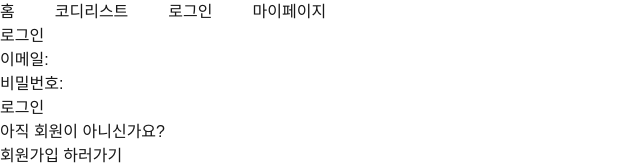
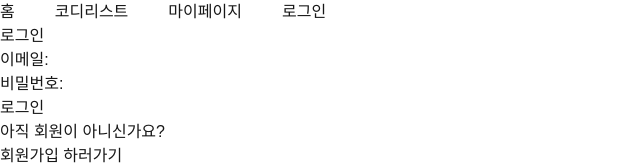
Before and after one commit to jeongol/outfit-of-the-weather, a Next.js app: page /login in a window 1280 px wide. Shown: the top 165 px of the page, without its empty margins (0-640 px from the left). Built offline with nearby package versions, Linux system fonts and the light colour scheme; no server answers.

Commit message:
chore: pull commit

```diff
--- a/src/app/(auth)/login/page.tsx
+++ b/src/app/(auth)/login/page.tsx
@@ -26,7 +26,13 @@ const LoginPage = () => {
         userId: data.user.id,
         isAuthenticated: true
       });
+
       console.log("로그인이 완료되었습니다");
+
+      document.cookie = `accessToken=${data.session.access_token}; path=/; max-age=${
+        60 * 60 * 24
+      }; secure; SameSite=Strict`;
+
       router.push("/");
     } else {
       console.error("Email이 존재하지 않습니다.");
--- a/src/components/Header.tsx
+++ b/src/components/Header.tsx
@@ -1,13 +1,24 @@
+"use client";
+import { useUserStore } from "@/zustand/store";
 import Link from "next/link";
 import React from "react";
 
 const Header = () => {
+  const { user, logoutUser } = useUserStore();
+
+  const handleLogout = () => {
+    if (user.isAuthenticated) {
+      logoutUser();
+      console.log("로그아웃 되었습니다.");
+    }
+  };
+
   return (
     <div className="flex gap-10">
       <Link href={"/"}>홈</Link>
       <Link href={"/list"}>코디리스트</Link>
-      {<Link href={"/login"}>로그인</Link>}
       <Link href={"/mypage"}>마이페이지</Link>
+      {user.isAuthenticated ? <button onClick={handleLogout}>로그아웃</button> : <Link href={"/login"}>로그인</Link>}
     </div>
   );
 };
```
